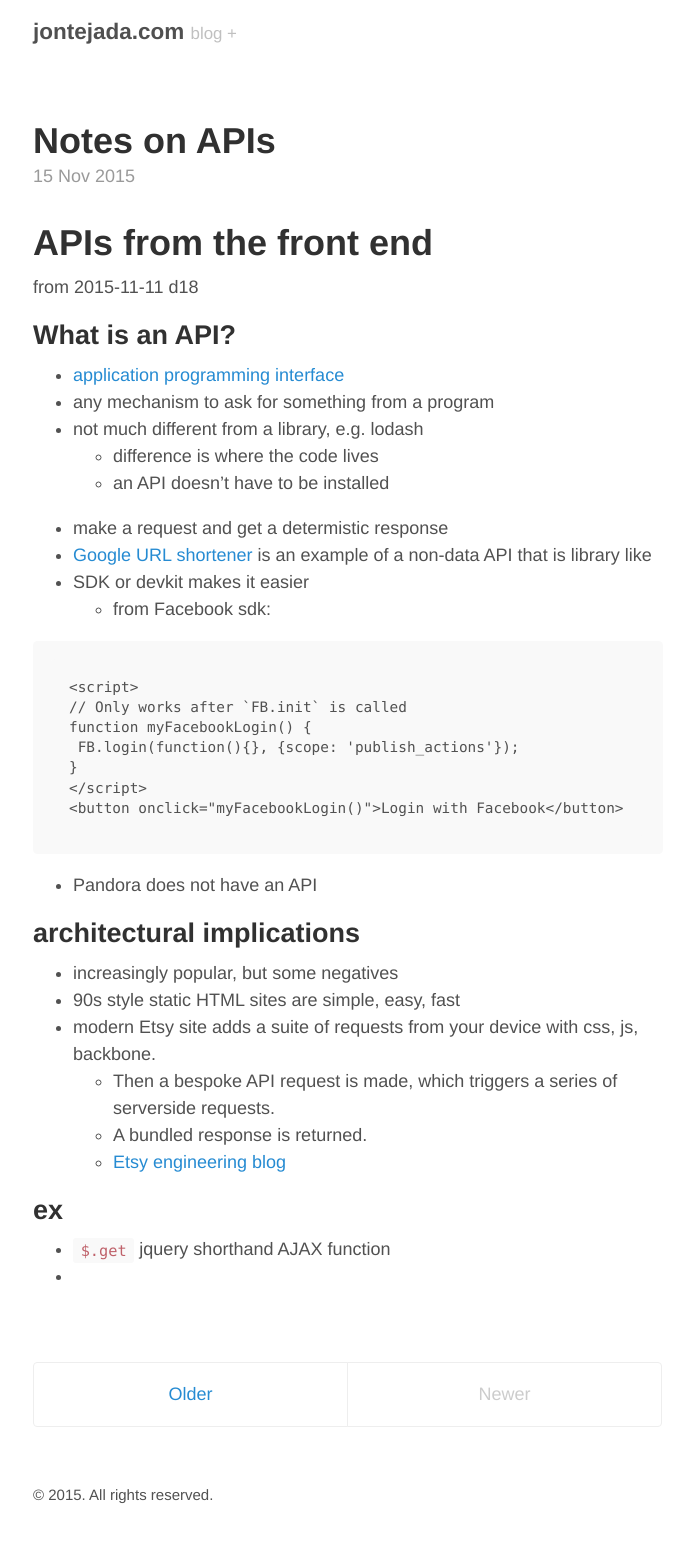
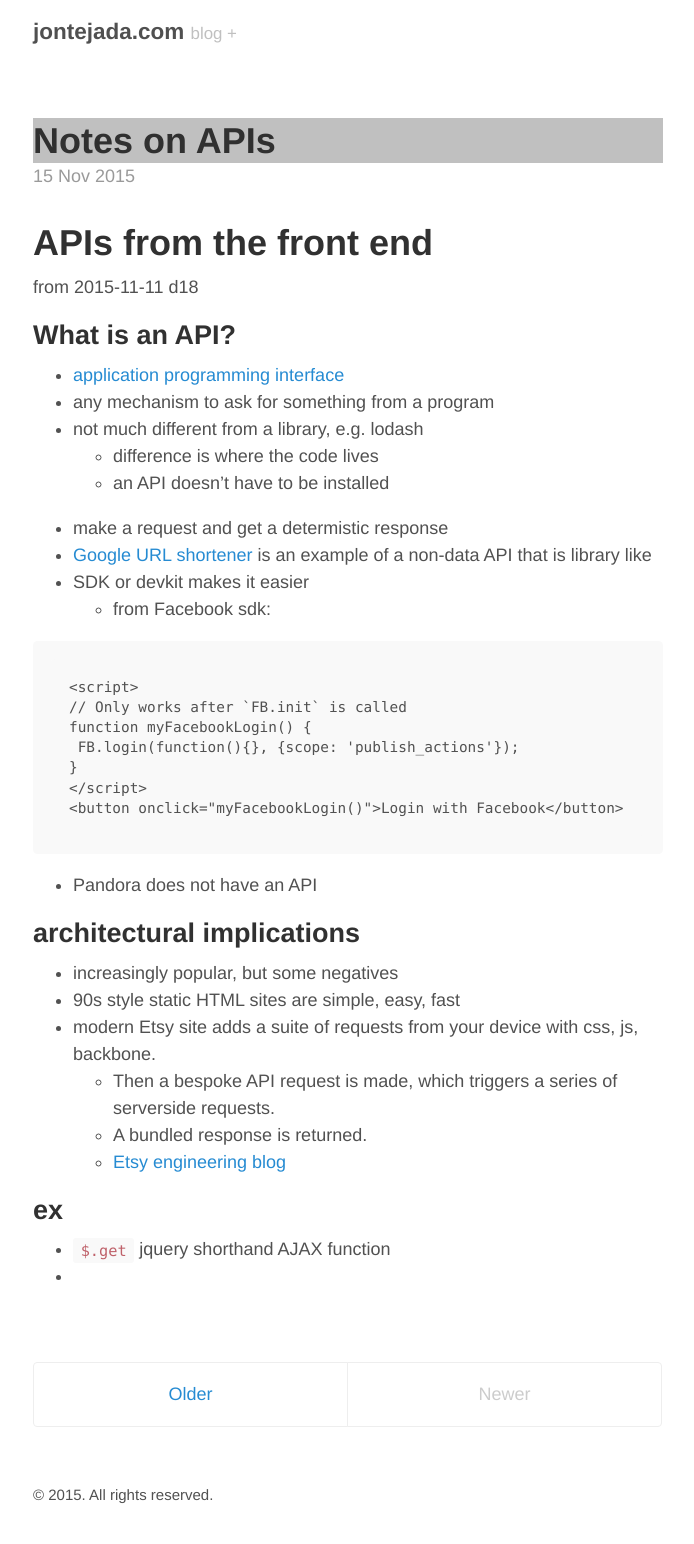
Before and after one commit to jontejada/jontejada.github.io, a Jekyll site: the page built from index.html, in a window 1280 px wide. Shown: the whole page, without its empty margins (292-986 px from the left). Built offline with Jekyll 4.4.1, drawn with Linux system fonts in a browser that asks for light colours; the list of posts is cut into pages by our own code.

Commit message:
post title color

```diff
--- a/_sass/_posts.scss
+++ b/_sass/_posts.scss
@@ -17,6 +17,10 @@
 .page-title,
 .post-title {
   margin-top: 0;
+}
+
+.post-title {
+  background-color: #c0c0c0;
 }
 
 // Meta data line below post title
```
